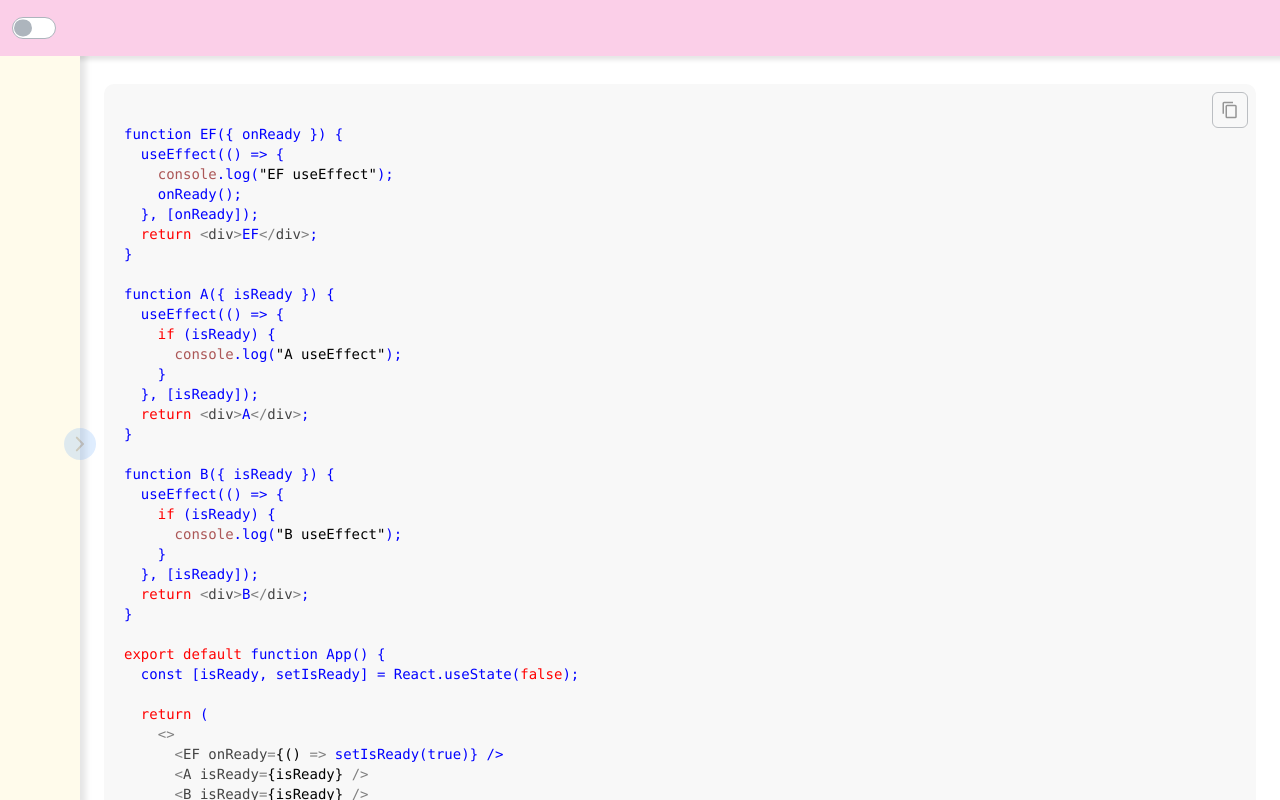
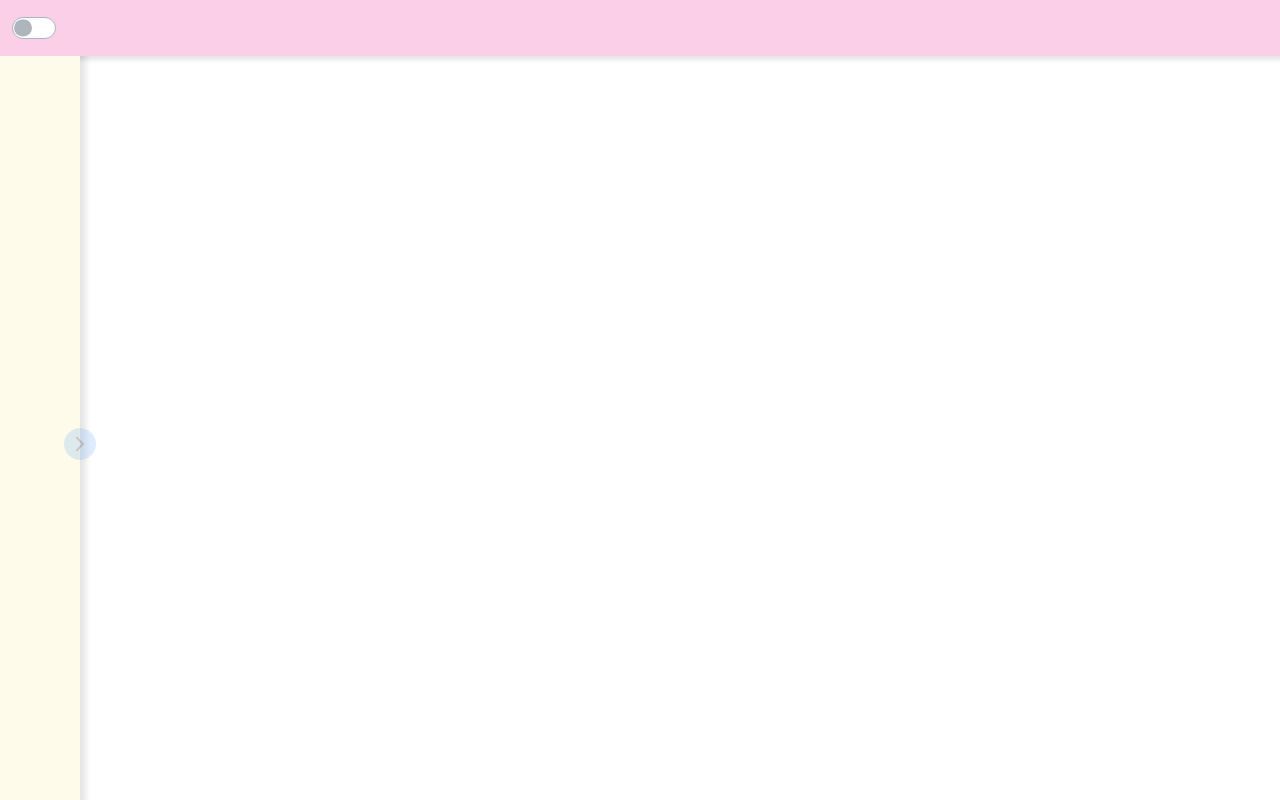
Before and after one commit to talkohavy/vite-react-tailwind-eslint-template, a React (Vite) app: page /base in a window 1280 px wide. Built offline with nearby package versions, Linux system fonts and the light colour scheme.

Commit message:
Home is now clean

```diff
--- a/src/pages/Home/Home.tsx
+++ b/src/pages/Home/Home.tsx
@@ -1,52 +1,3 @@
-import CodeBlock from '../../components/CodeBlock/CodeBlock';
-
 export default function HomePage() {
-  return (
-    <div className='size-full p-6 overflow-auto'>
-      <CodeBlock
-        language='typescript'
-        code={`
-function EF({ onReady }) {
-  useEffect(() => {
-    console.log("EF useEffect");
-    onReady();
-  }, [onReady]);
-  return <div>EF</div>;
+  return <div className='size-full p-6 overflow-auto'></div>;
 }
-
-function A({ isReady }) {
-  useEffect(() => {
-    if (isReady) {
-      console.log("A useEffect");
-    }
-  }, [isReady]);
-  return <div>A</div>;
-}
-
-function B({ isReady }) {
-  useEffect(() => {
-    if (isReady) {
-      console.log("B useEffect");
-    }
-  }, [isReady]);
-  return <div>B</div>;
-}
-
-export default function App() {
-  const [isReady, setIsReady] = React.useState(false);
-
-  return (
-    <>
-      <EF onReady={() => setIsReady(true)} />
-      <A isReady={isReady} />
-      <B isReady={isReady} />
-    </>
-  );
-}
-`}
-      />
-
-      <div style={{ margin: '20px' }}></div>
-    </div>
-  );
-}
```
